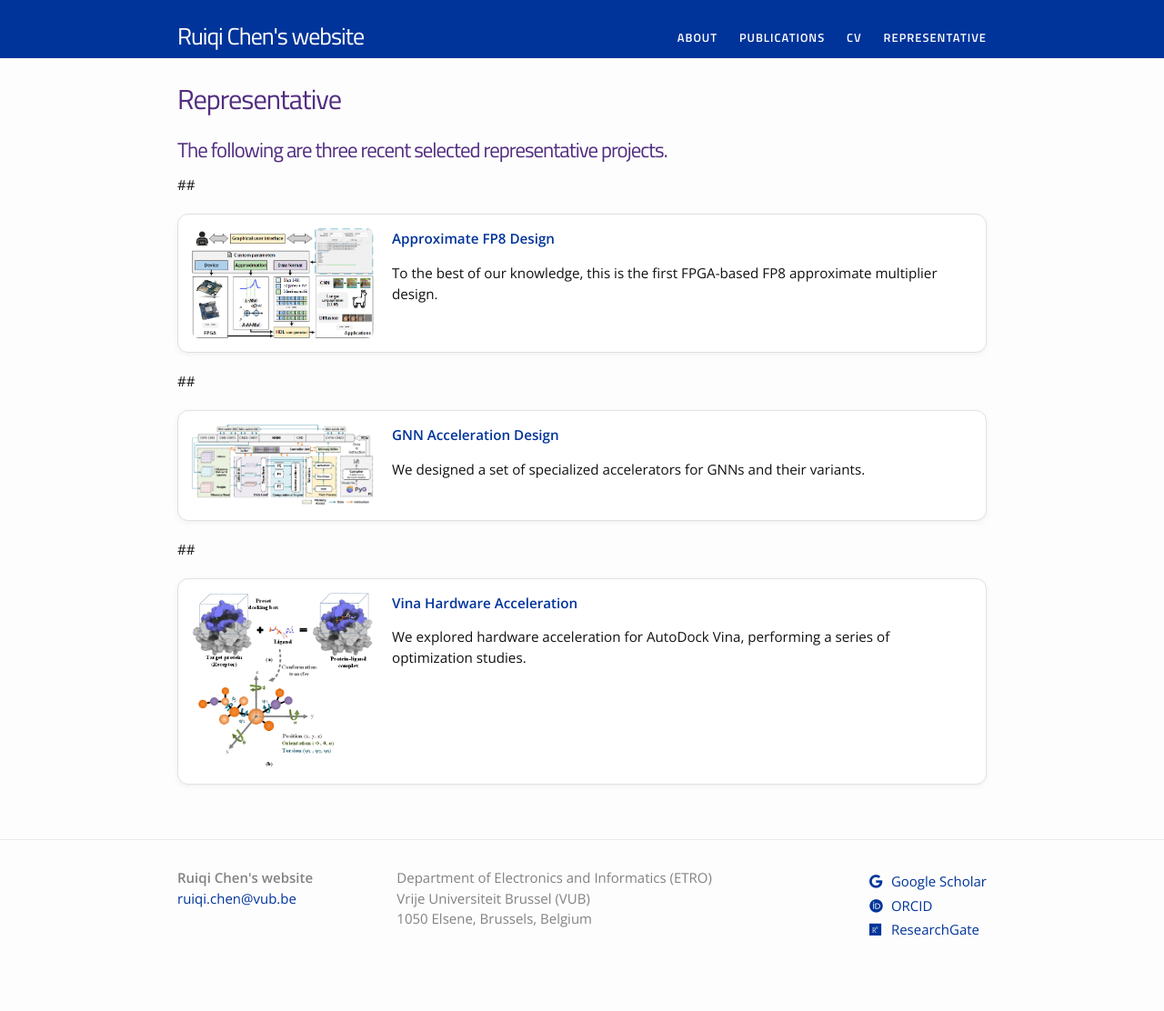
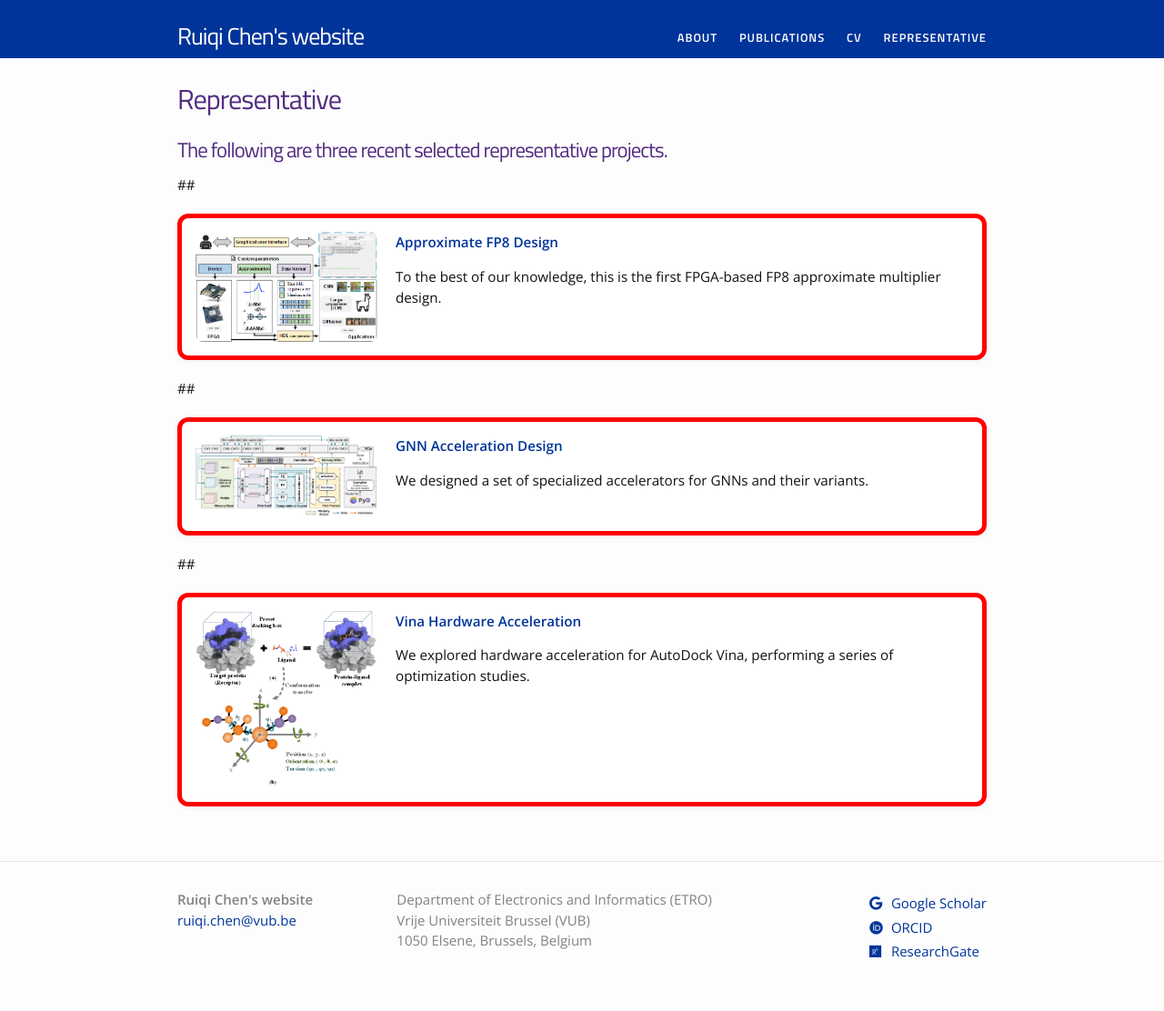
Before and after one commit to ruiqichen7/ruiqichen7.github.io, a Jekyll site: the page built from representative.md, in a window 1280 px wide. Shown: the whole page at 91% size. Built offline with Jekyll 4.4.1, drawn with Linux system fonts in a browser that asks for light colours; before the commit the page ends 1088 px from its top, so only the background shows below that.

Commit message:
update layout

```diff
--- a/_sass/_paper-box.scss
+++ b/_sass/_paper-box.scss
@@ -28,3 +28,7 @@
 .paper-box-text strong {
   margin-top: 0;
 }
+
+.paper-box {
+  border: 5px solid red !important;
+}
```
